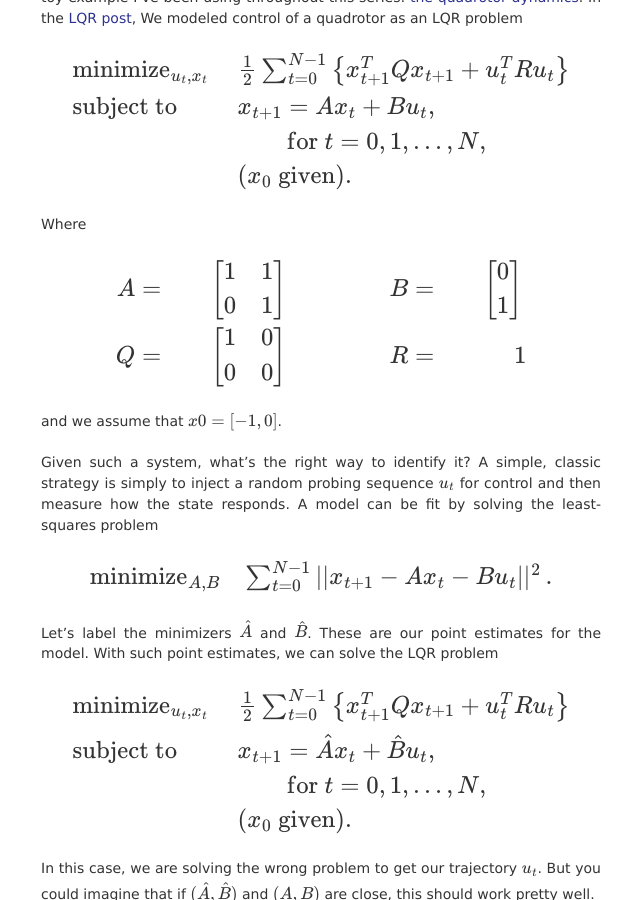
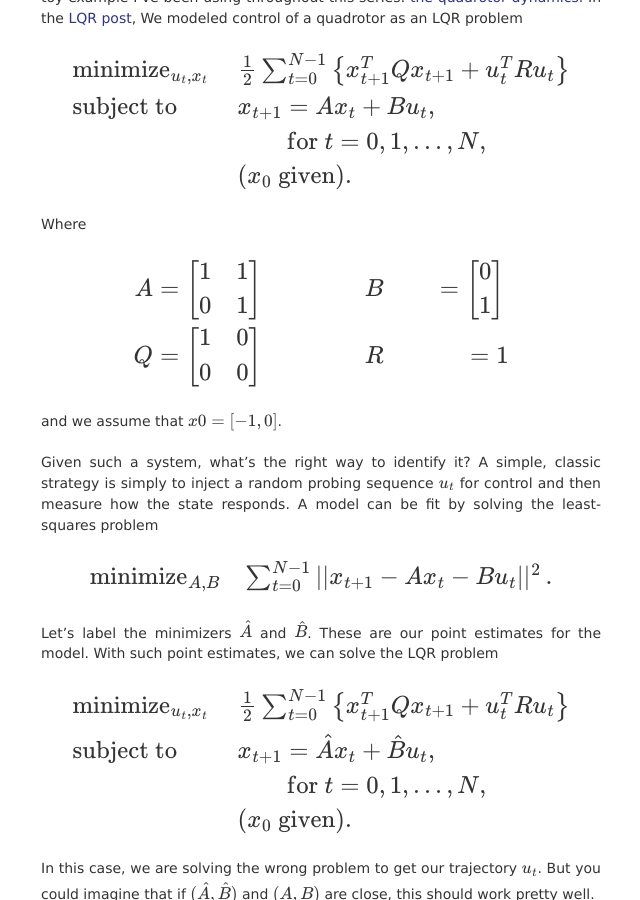
Before and after one commit to benjamin-recht/benjamin-recht.github.io, a Jekyll site: the page built from _posts/2018-02-26-nominal.md, in a window 1280 px wide and 900 px high, scrolled down 1321 px. Shown: the whole window, without its empty margins (319-959 px from the left). Built offline with Jekyll 4.4.1, drawn with Linux system fonts in a browser that asks for light colours; nearby versions of some CDN libraries; formulas are drawn with MathJax 3; comment, search, counter and statistics services are not loaded.

Commit message:
cleaned formatting

```diff
--- a/_posts/2018-02-26-nominal.md
+++ b/_posts/2018-02-26-nominal.md
@@ -41,13 +41,13 @@ Where
 
 $$
 \begin{aligned}
-A &=& \begin{bmatrix} 1 & 1 \\ 0 & 1 \end{bmatrix}\,
+A &= \begin{bmatrix} 1 & 1 \\ 0 & 1 \end{bmatrix}\,
 &
-\qquad & B &=& \begin{bmatrix} 0\\  1 \end{bmatrix}\,
+\qquad & B &= \begin{bmatrix} 0\\  1 \end{bmatrix}\,
 \\
-Q &=& \begin{bmatrix} 1 & 0 \\ 0 & 0 \end{bmatrix}\,
+Q &= \begin{bmatrix} 1 & 0 \\ 0 & 0 \end{bmatrix}\,
 & \qquad &
-R &=& 1
+R &= 1
 \end{aligned}
 $$
 
```
